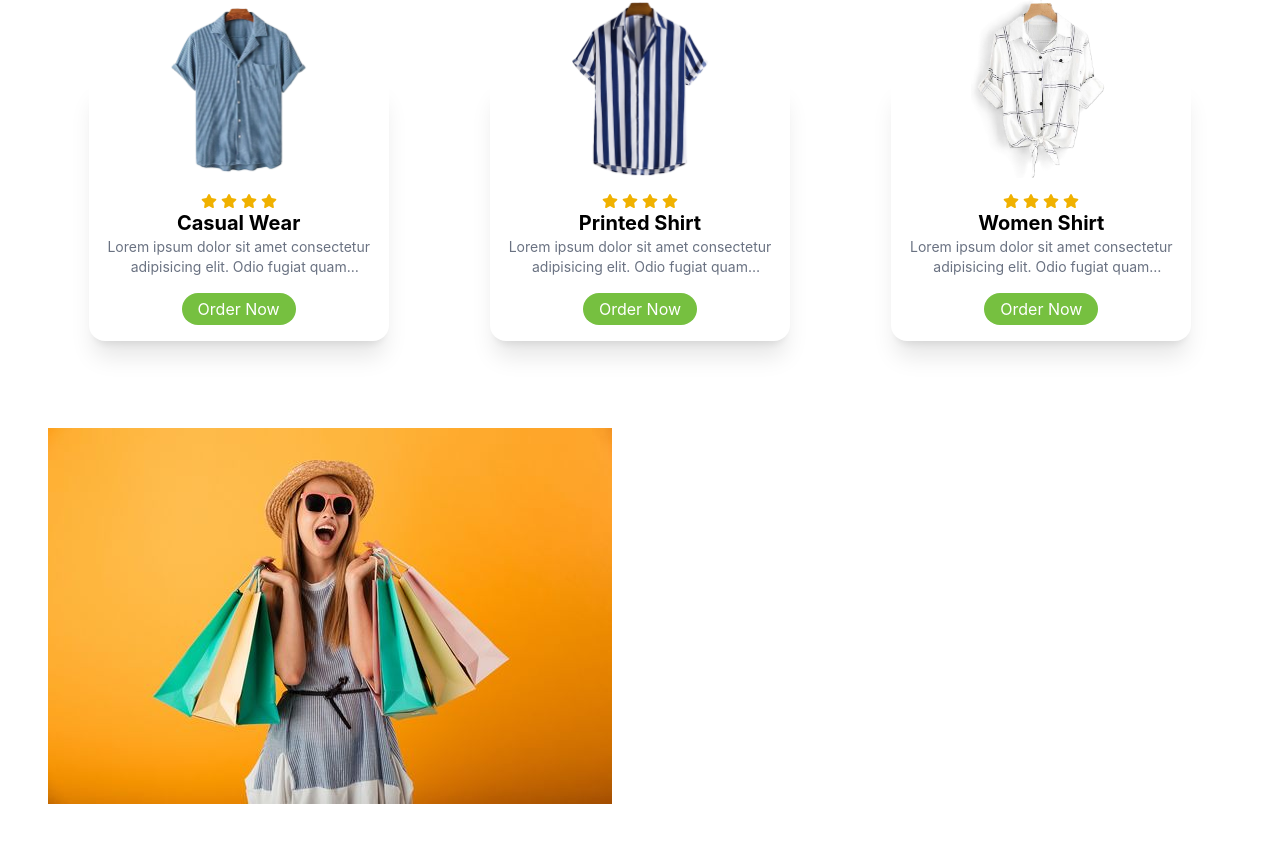
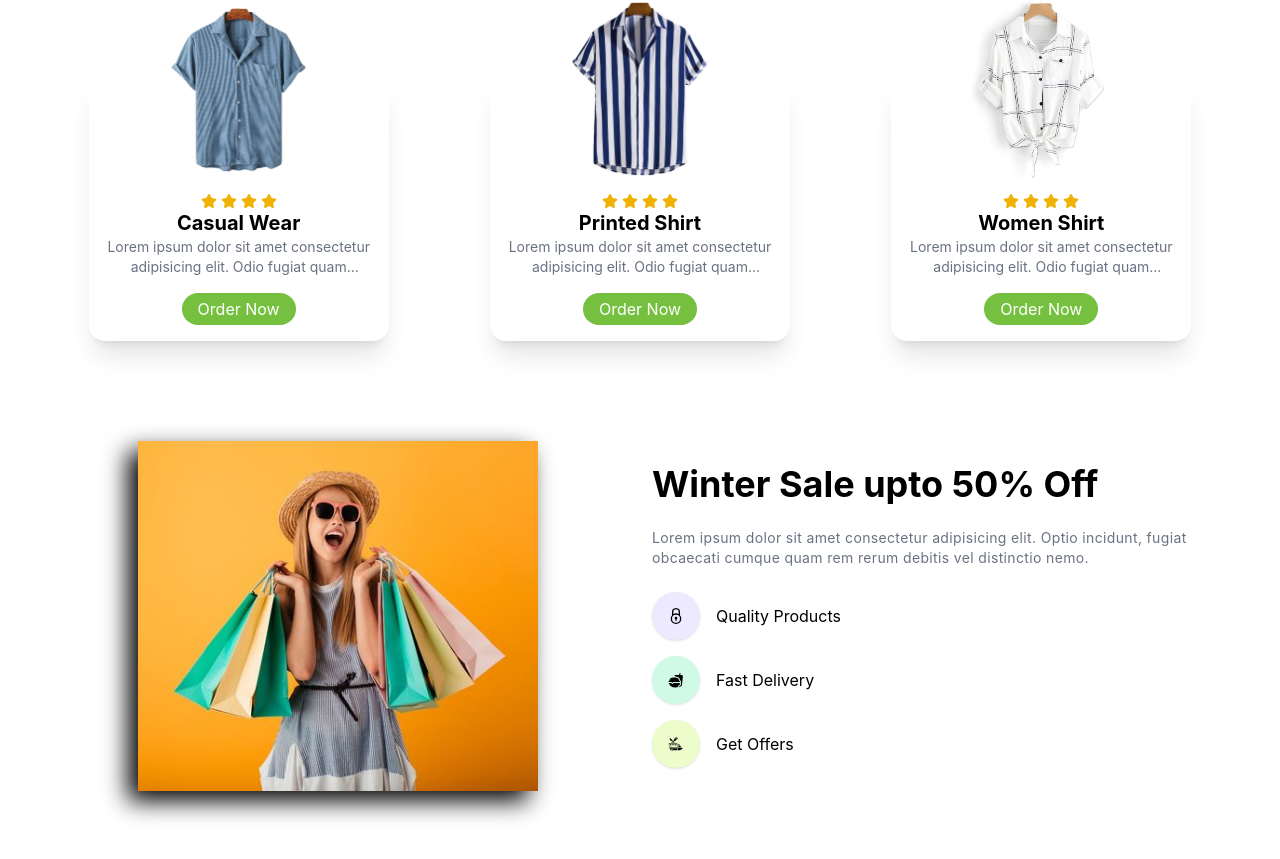
Before and after one commit to Agraj-Prtp-Singh/Ecommerce-Website, a React (Vite) app: page / in a window 1280 px wide. Shown: the part 1353-2212 px from the top of the page. Built offline with nearby package versions, Linux system fonts and the light colour scheme.

Commit message:
Completed Banner Component

```diff
--- a/src/components/Banner.jsx
+++ b/src/components/Banner.jsx
@@ -8,12 +8,43 @@ const Banner = () => {
   return (
     <div className="min-h-[550px] flex justify-center items-center py-12 sm:py-0">
       <div className="container">
-        <div className="gird grid-cols-1 sm:grid-cols-1 gap-6 items-center">
+        <div className="grid grid-cols-1 sm:grid-cols-2 gap-6 items-center">
           {/* Image Section */}
-          <div>
-            <img src={BannerImg} alt="" />
+          <div data-aos="zoom-in">
+            <img
+              src={BannerImg}
+              alt="Banner Image"
+              className="max-w-[400px] h-[350px] w-full mx-auto object-cover drop-shadow-[-10px_10px_12px_rgba(0,0,0,1)]"
+            />
           </div>
-          {/* details section */}
+          {/* text details section */}
+          <div
+            data-aos="fade-up"
+            className="flex flex-col justify-center gap-6 sm:pt-0"
+          >
+            <h1 className="text-3xl sm:text-4xl font-bold">
+              Winter Sale upto 50% Off
+            </h1>
+            <p className="text-sm text-gray-500 tracking-wide leading-5">
+              Lorem ipsum dolor sit amet consectetur adipisicing elit. Optio
+              incidunt, fugiat obcaecati cumque quam rem rerum debitis vel
+              distinctio nemo.
+            </p>
+            <div className="flex flex-col gap-4 ">
+              <div data-aos="fade-up" className="flex items-center gap-4">
+                <GrSecure className="text-4xl h-12 w-12 shadow-sm p-4 rounded-full bg-violet-100 dark:bg-violet-400" />
+                <p>Quality Products</p>
+              </div>
+              <div data-aos="fade-up" className="flex items-center gap-4">
+                <IoFastFood className="text-4xl h-12 w-12 shadow-sm p-4 rounded-full bg-emerald-100 dark:bg-emerald-400" />
+                <p>Fast Delivery</p>
+              </div>
+              <div data-aos="fade-up" className="flex items-center gap-4">
+                <GiFoodTruck className="text-4xl h-12 w-12 shadow-sm p-4 rounded-full bg-lime-100 dark:bg-lime-400" />
+                <p>Get Offers</p>
+              </div>
+            </div>
+          </div>
         </div>
       </div>
     </div>
```
